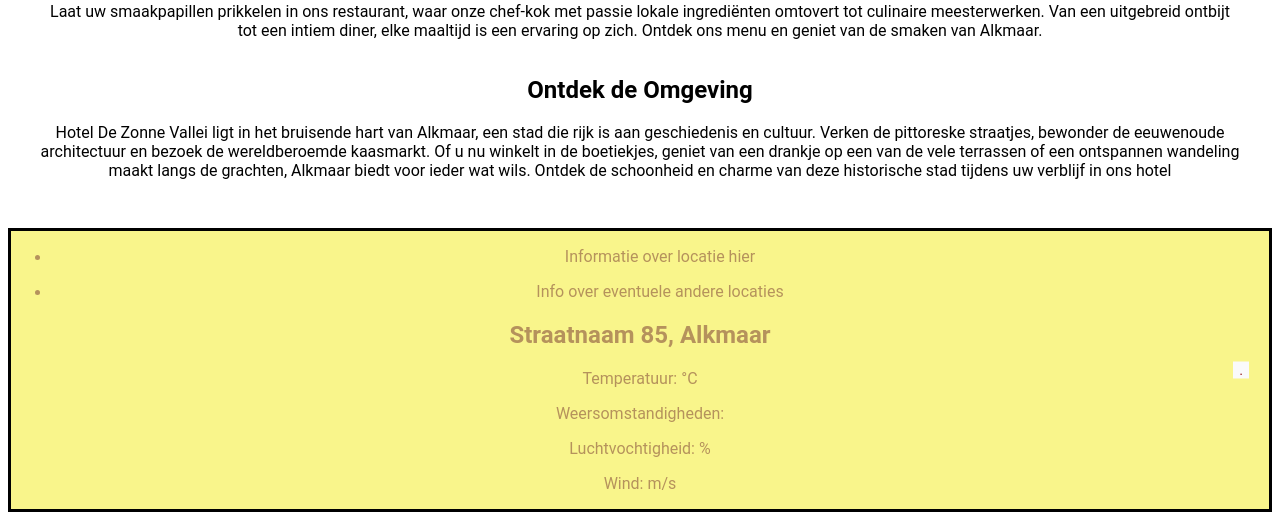
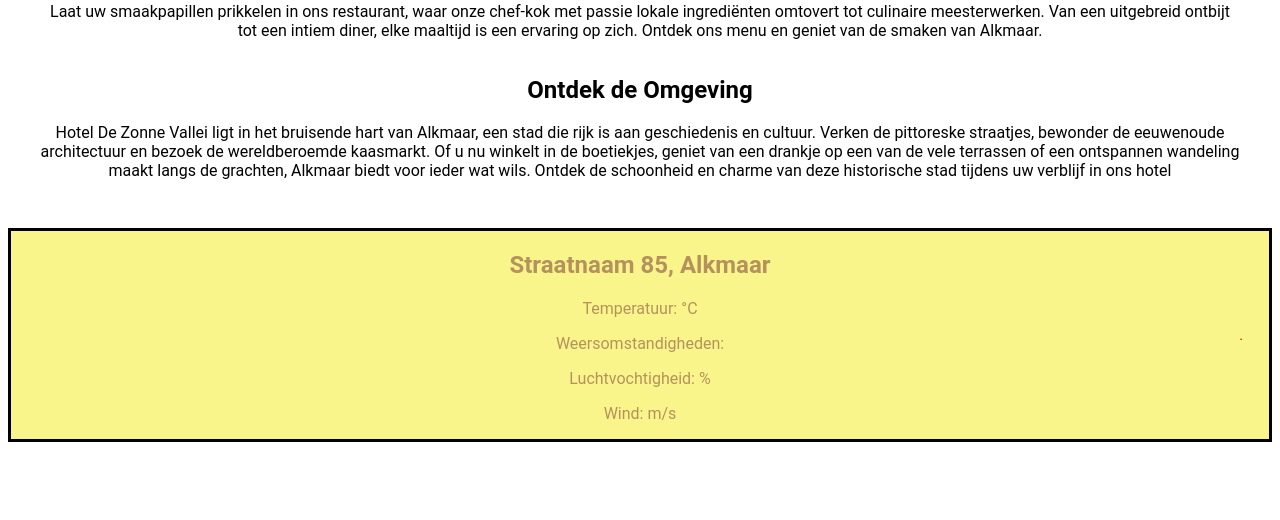
Before and after one commit to Duko-Wolf/Hotel, a PHP site: page /Index.php in a window 1280 px wide; the page is wider, and only the part inside the window is pictured. Shown: the part 940-1460 px from the top of that part. After the commit the page ends 1382 px from the top of that part, so only its background shows below. Run offline with PHP 8.4, Linux system fonts and the light colour scheme.

Commit message:
footer update

```diff
--- a/includes/footer.php
+++ b/includes/footer.php
@@ -1,12 +1,12 @@
 <footer>
     <link rel="stylesheet" href="styling/footer.css"/>
     <ul>
-        <li>
+        <!-- <li>
             <p>Informatie over locatie hier</p>
         </li>
         <li>
             <p>Info over eventuele andere locaties</p>
-        </li>
+        </li>  -->
         <!-- <li>
             <a href="imglogo"><img src="example.gif" alt="examplehtml"></a>
         </li>
--- a/styling/footer.css
+++ b/styling/footer.css
@@ -12,14 +12,14 @@ footer {
     right: 20px; /* Pas dit aan naar wens */
     top: 50%; /* Plaats de knop verticaal in het midden */
     transform: translateY(-50%); /* Centreer de knop verticaal */
-    background-color: #fafafa;
+    background-color: #F9F58B;
     color: #961818;
     border: none; /* Verwijder de zwarte border */
     cursor: pointer;
 }
 
 .footer-button:hover {
-    background-color: #fff;
+    background-color: #F9F58B;
 }
 
 footer a {
```
